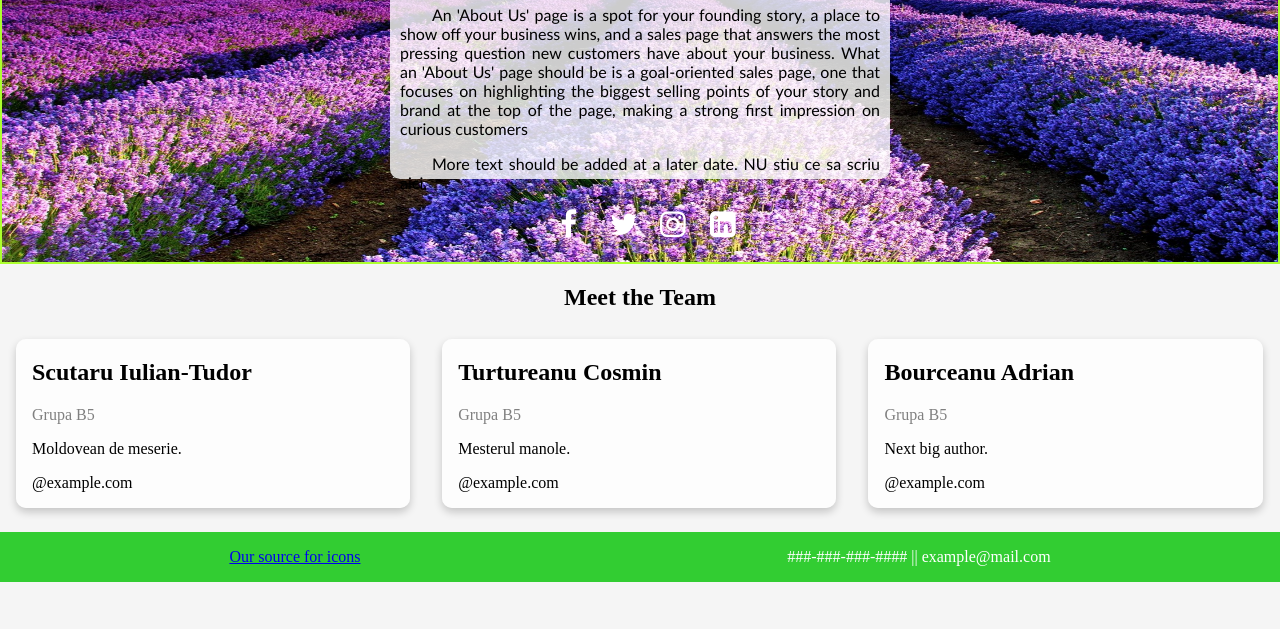
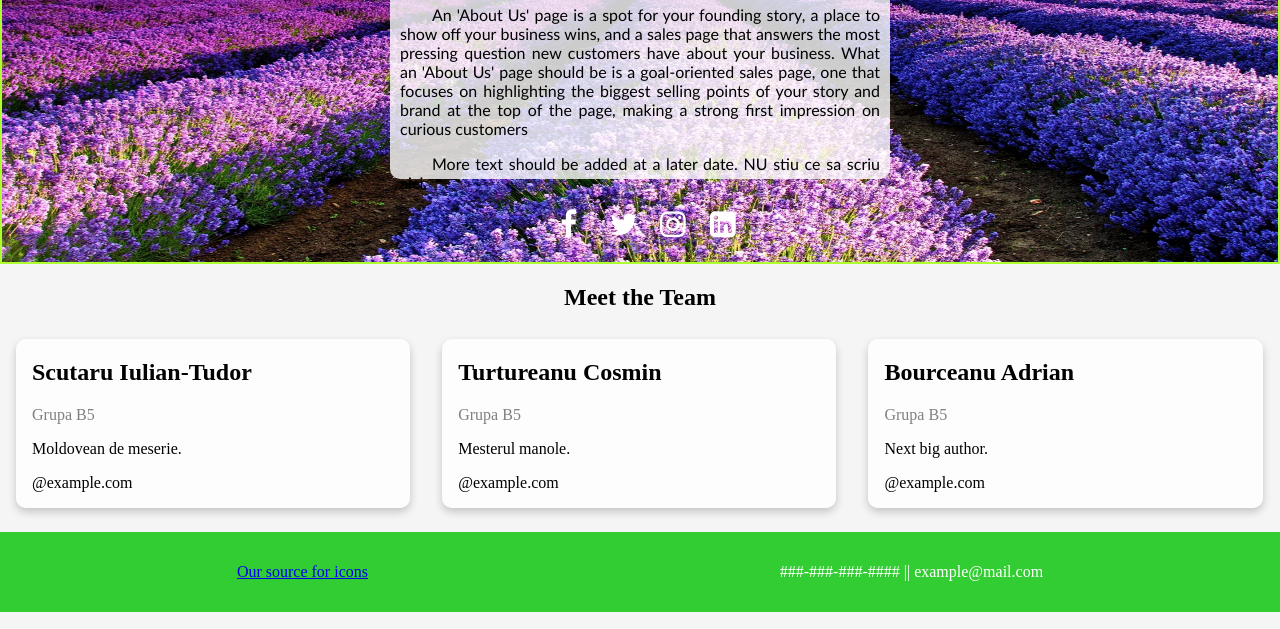
Before and after one commit to Iulian-Tudor/WebGarden, a plain HTML site: page Project/code/about.html in a window 1280 px wide. Shown: the part 171-800 px from the top of the page. Drawn offline with Linux system fonts and the light colour scheme; files whose address does not match are found by name.

Commit message:
fixed footer

```diff
--- a/Project/code/styles/about.css
+++ b/Project/code/styles/about.css
@@ -138,7 +138,7 @@ body {
     background-color: limegreen;
     color: white;
     bottom: 0;
-    padding: 16px;
+    padding: 31px;
   }
 
   footer a:visited{
```
